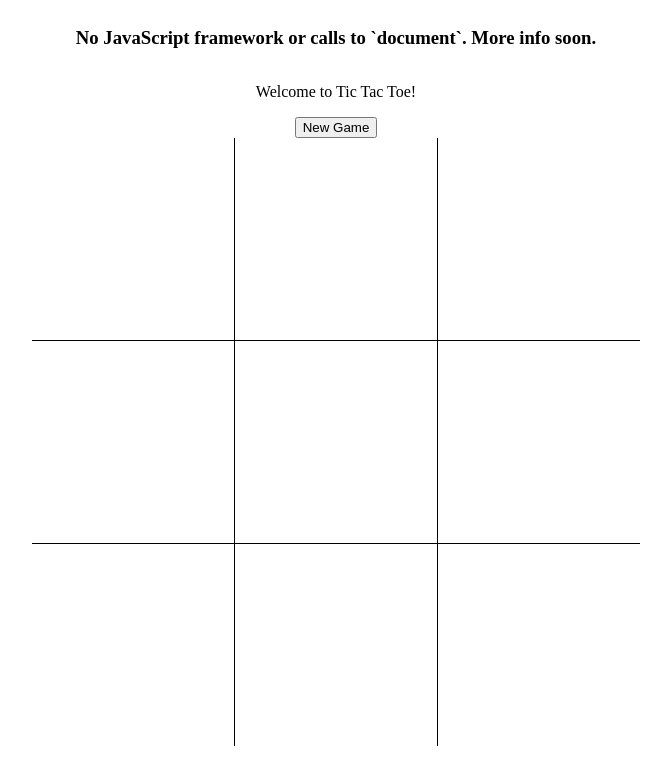
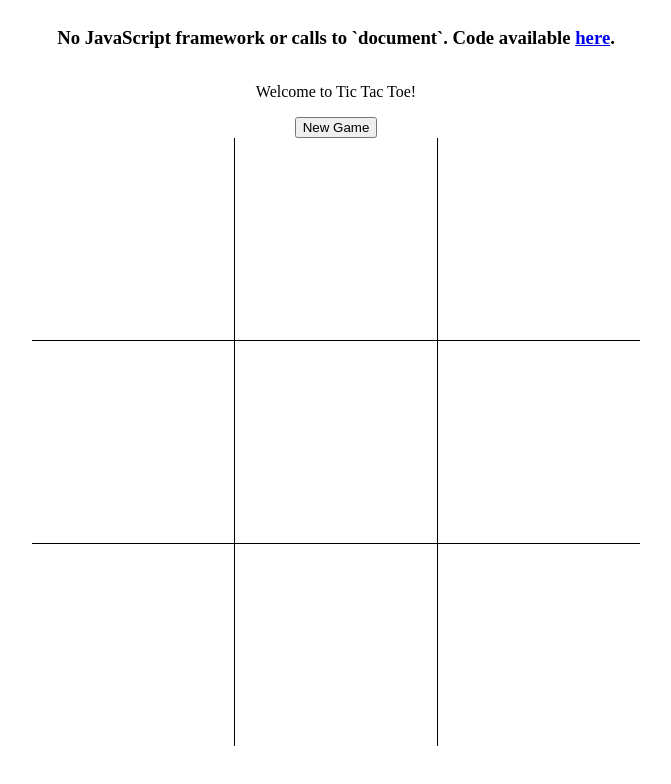
Before and after one commit to abbreviatedman/fallback-framework-tictac-toe, a plain HTML site: page index.html in a window 1280 px wide. Shown: the whole page, without its empty margins (304-975 px from the left). Drawn offline with Linux system fonts and the light colour scheme.

Commit message:
adds link to repo

```diff
--- a/index.html
+++ b/index.html
@@ -9,7 +9,9 @@
   <body>
     <section id="container">
         <header id="header">
-          <h3 id="about">No JavaScript framework or calls to `document`. More info soon.</h3>
+          <h3 id="about">
+            No JavaScript framework or calls to `document`. Code available <a href = "https://github.com/abbreviatedman/fallback-framework-tictac-toe" target = "_blank">here</a>.
+          </h3>
           <p id="game_message"></p>
           <button id="reset">New Game</button>
         </header>
```
